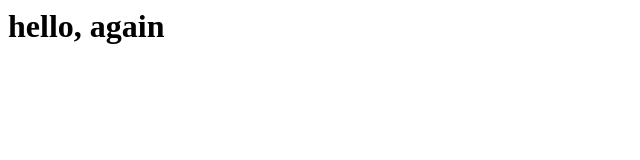
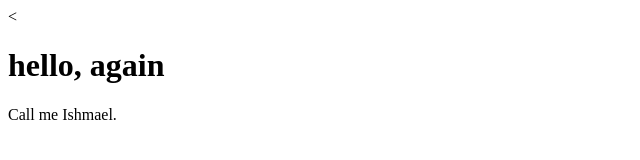
Before and after one commit to GazalbenPatel/second_website, a plain HTML site: page index.html in a window 1280 px wide. Shown: the whole page, without its empty margins (0-640 px from the left). Drawn offline with Linux system fonts and the light colour scheme.

Commit message:
Add some HTML structure

```diff
--- a/index.html
+++ b/index.html
@@ -1 +1,9 @@
+<html>
+<<head>
+  <title></title>
+</head>
+<body>
 <h1>hello, again</h1>
+<p>Call me Ishmael.</p>
+</body>
+</html>
```
